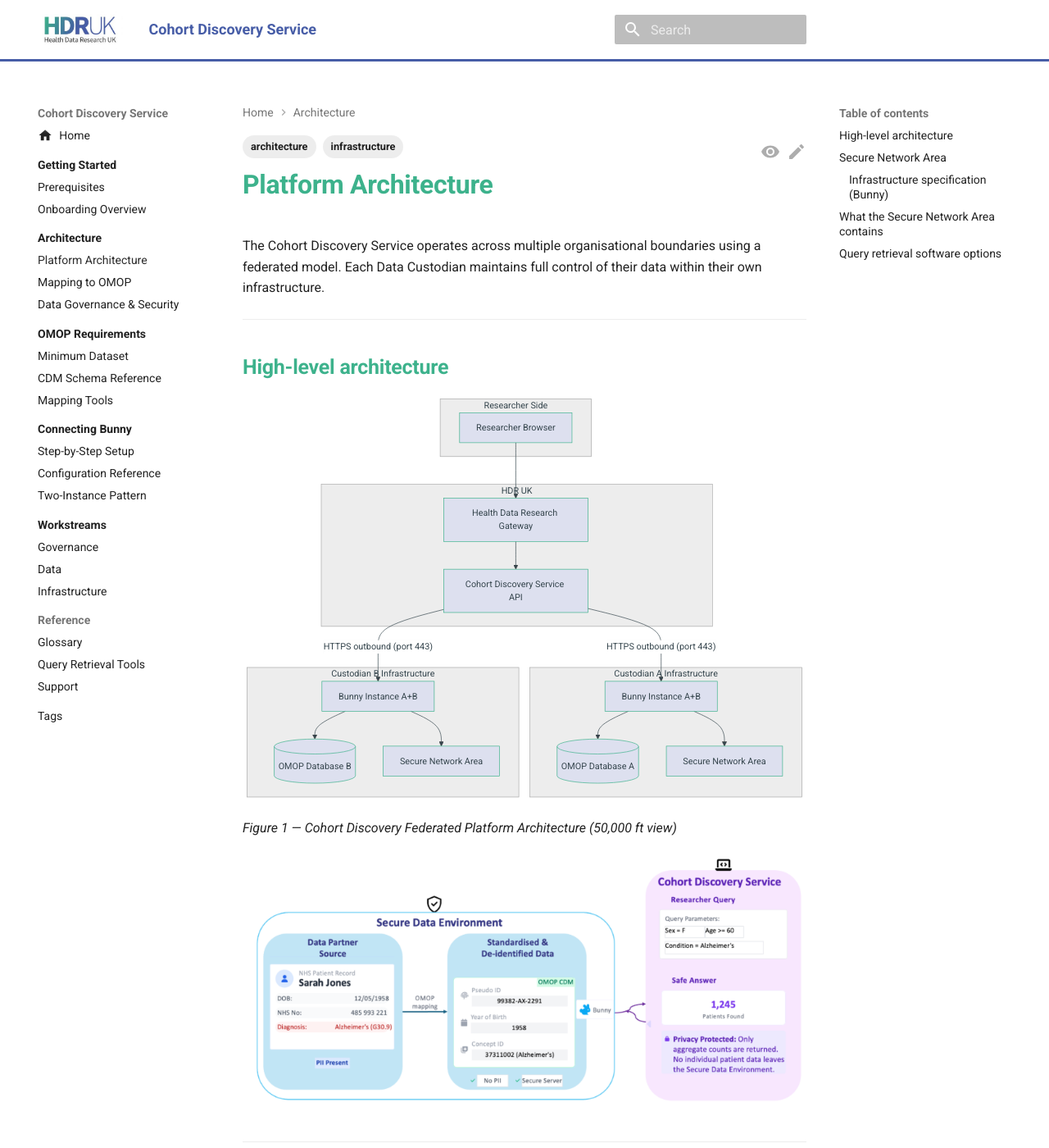
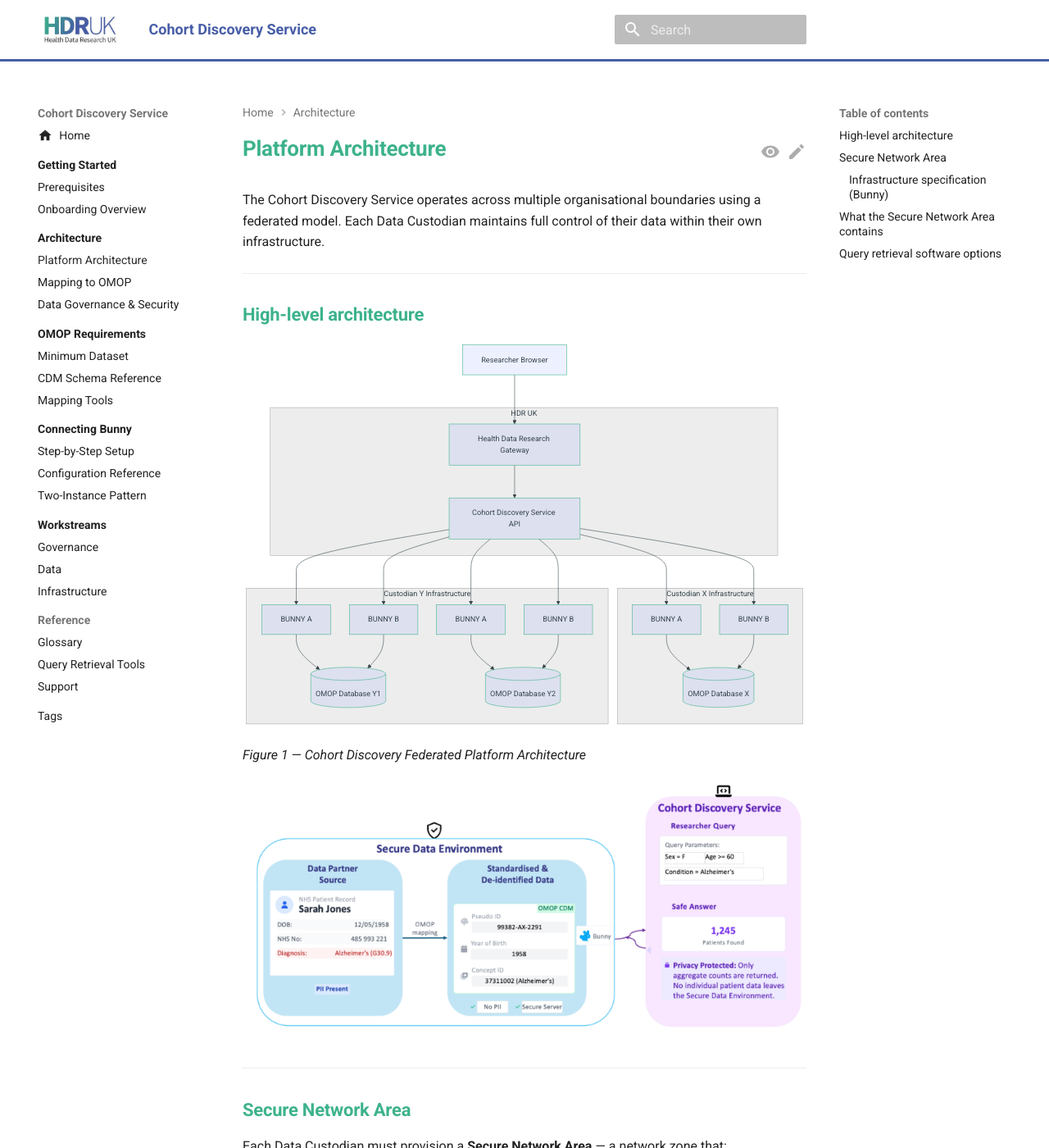
Before and after one commit to HDRUK/cohort-discovery-service-docs, an MkDocs documentation site: the page built from docs/architecture/platform.md, in a window 1280 px wide and 1400 px high. Shown: the whole window at 82% size. Built offline with MkDocs 1.6.1 and Material for MkDocs 9.7.7, drawn with Linux system fonts in a browser that asks for light colours; comment, search, counter and statistics services are not loaded; the version menu is left out; some of the changed lines change nothing that is shown; some of the changed text lies outside the part shown.

Commit message:
publish docs

````diff
--- a/docs/architecture/platform.md
+++ b/docs/architecture/platform.md
@@ -15,39 +15,47 @@
 ## High-level architecture
 
 ```mermaid
-graph TD
-    subgraph Researcher Side
-        Browser[Researcher Browser]
-    end
+%%{init: {'flowchart': {'nodeSpacing': 40, 'rankSpacing': 70, 'padding': 20}}}%%
+flowchart TD
+    Browser[Researcher Browser]
 
-    subgraph HDR UK
+    subgraph HDRUK["HDR UK"]
         GW[Health Data Research Gateway]
         CDS[Cohort Discovery Service API]
     end
 
-    subgraph Custodian A Infrastructure
-        B_A[Bunny Instance A+B]
-        OMOP_A[(OMOP Database A)]
-        SNA_A[Secure Network Area]
+    subgraph CustodianX["Custodian X Infrastructure"]
+        BUNNY_XA[BUNNY A]
+        BUNNY_XB[BUNNY B]
+        OMOP_X[(OMOP Database X)]
     end
 
-    subgraph Custodian B Infrastructure
-        B_B[Bunny Instance A+B]
-        OMOP_B[(OMOP Database B)]
-        SNA_B[Secure Network Area]
+    subgraph CustodianY["Custodian Y Infrastructure"]
+        BUNNY_Y1A[BUNNY A]
+        BUNNY_Y1B[BUNNY B]
+        OMOP_Y1[(OMOP Database Y1)]
+        BUNNY_Y2A[BUNNY A]
+        BUNNY_Y2B[BUNNY B]
+        OMOP_Y2[(OMOP Database Y2)]
     end
 
     Browser --> GW
     GW --> CDS
-    CDS -->|"HTTPS outbound (port 443)"| B_A
-    CDS -->|"HTTPS outbound (port 443)"| B_B
-    B_A --> OMOP_A
-    B_B --> OMOP_B
-    B_A --> SNA_A
-    B_B --> SNA_B
+    CDS --> BUNNY_XA
+    CDS --> BUNNY_XB
+    CDS --> BUNNY_Y1A
+    CDS --> BUNNY_Y1B
+    CDS --> BUNNY_Y2A
+    CDS --> BUNNY_Y2B
+    BUNNY_XA --> OMOP_X
+    BUNNY_XB --> OMOP_X
+    BUNNY_Y1A --> OMOP_Y1
+    BUNNY_Y1B --> OMOP_Y1
+    BUNNY_Y2A --> OMOP_Y2
+    BUNNY_Y2B --> OMOP_Y2
 ```
 
-*Figure 1 — Cohort Discovery Federated Platform Architecture (50,000 ft view)*
+*Figure 1 — Cohort Discovery Federated Platform Architecture*
 
 ![Cohort Discovery federated platform architecture showing the researcher browser connecting through the HDR UK Gateway and Cohort Discovery Service to Bunny instances and OMOP databases within individual Custodian infrastructure](../images/figures/figure-1-platform-architecture.png)
 
--- /dev/null
+++ b/docs/javascripts/tags-to-bottom.js
@@ -0,0 +1,7 @@
+document.addEventListener("DOMContentLoaded", function () {
+  var tags = document.querySelector(".md-tags");
+  var article = document.querySelector("article.md-content__inner");
+  if (tags && article) {
+    article.appendChild(tags);
+  }
+});
--- a/docs/stylesheets/custom.css
+++ b/docs/stylesheets/custom.css
@@ -34,6 +34,10 @@
     color: #3db28c !important;
     font-weight: bold !important;
 }
+h1 { font-size: 1.3rem !important; }
+h2 { font-size: 1.1rem !important; }
+h3 { font-size: 1rem !important; }
+h4, h5, h6 { font-size: 0.9rem !important; }
 
 /* ─── Buttons ────────────────────────────────────────────────────────────── */
 .md-button--primary {
--- a/mkdocs.yml
+++ b/mkdocs.yml
@@ -43,6 +43,7 @@
   - stylesheets/custom.css
 
 extra_javascript:
+  - javascripts/tags-to-bottom.js
   - javascripts/mathjax.js
   - https://unpkg.com/mathjax@3/es5/tex-mml-chtml.js
 
````
